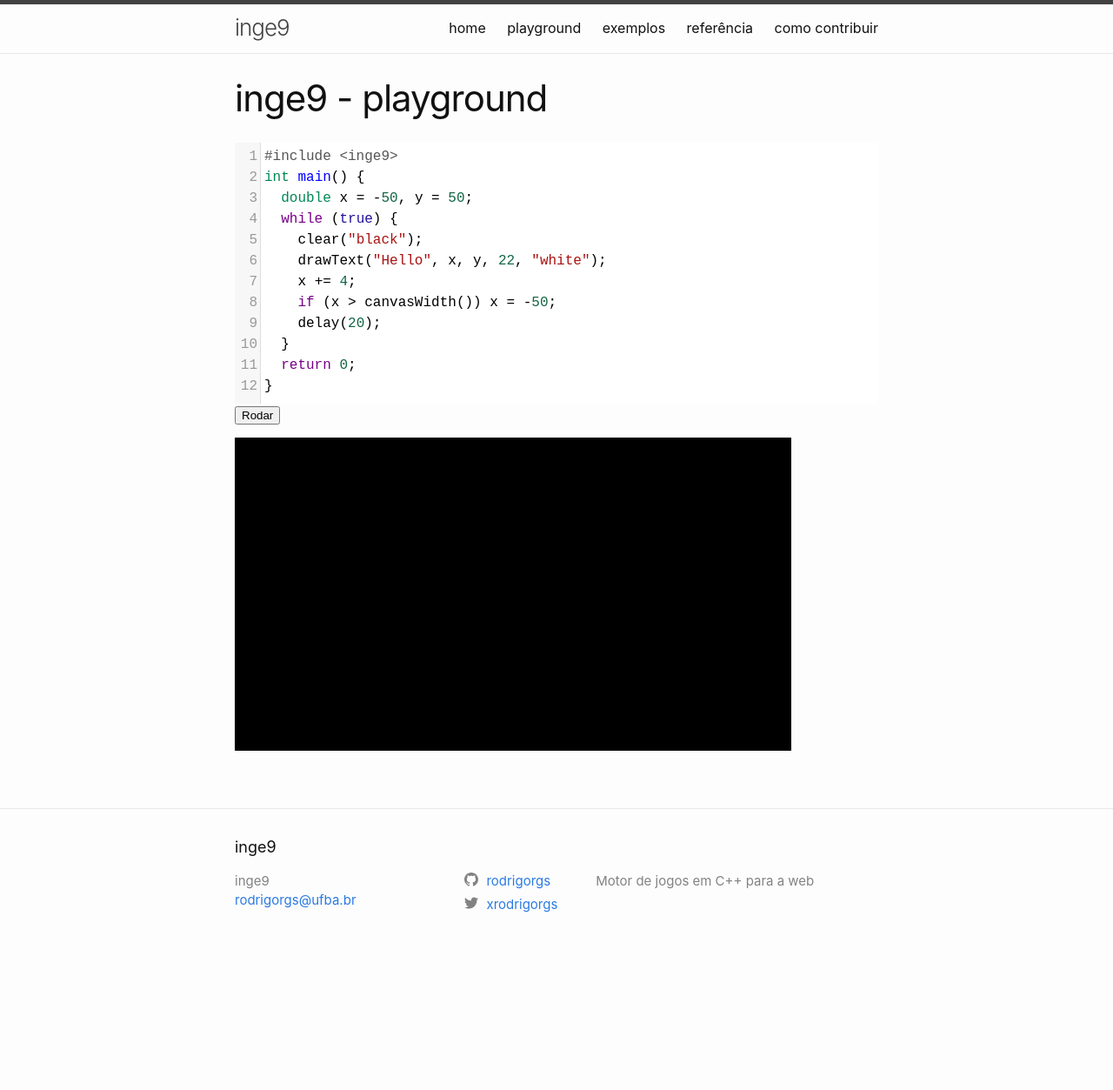
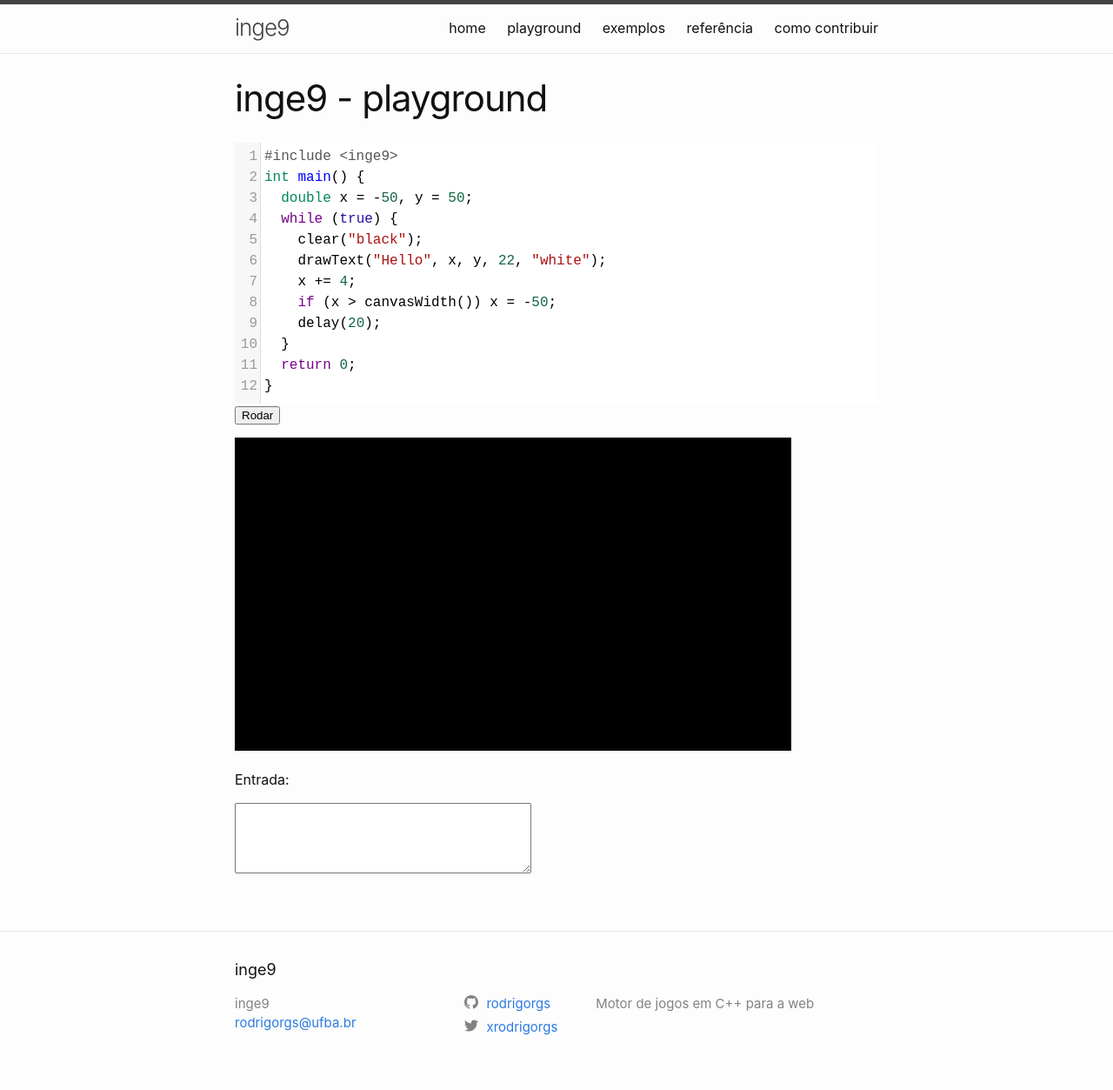
Before and after one commit to rodrigorgs/inge9, a Jekyll site: the page built from playground.md, in a window 1280 px wide. Shown: the whole page at 87% size. Built offline with Jekyll 4.4.1, drawn with Linux system fonts in a browser that asks for light colours; nearby versions of some CDN libraries; before the commit the page ends 1112 px from its top, so only the background shows below that.

Commit message:
Permite ler da entrada padrão

```diff
--- a/playground.md
+++ b/playground.md
@@ -43,11 +43,13 @@
 
 <button id="run">Rodar</button>
 <canvas tabindex="1" id="gamecanvas" width="640" height="360" style="background: black;"></canvas>
-<p/>
+<p></p>
+<p>Entrada:<p>
+<textarea id="input" cols="40" rows="5"></textarea>
 
 <script src="assets/JSCPP.es5.min.js"></script>
 <script type="text/javascript">
-  async function run(code, count, config) {
+  async function run(code, count, input, config) {
     config = config || {};
     if (!('stdio' in config)) {
       config.stdio = {
```
Also changed, not shown: other parts of playground.md (+3 -2 lines).
